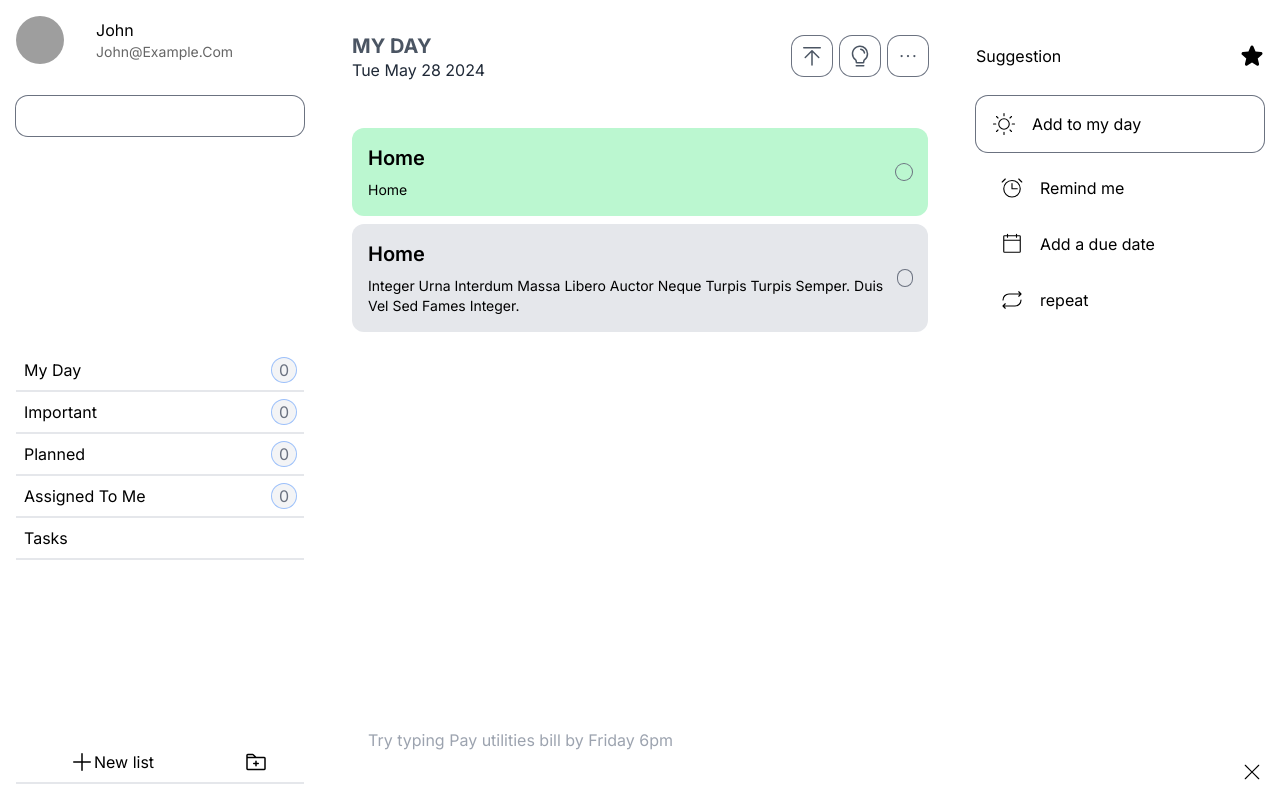
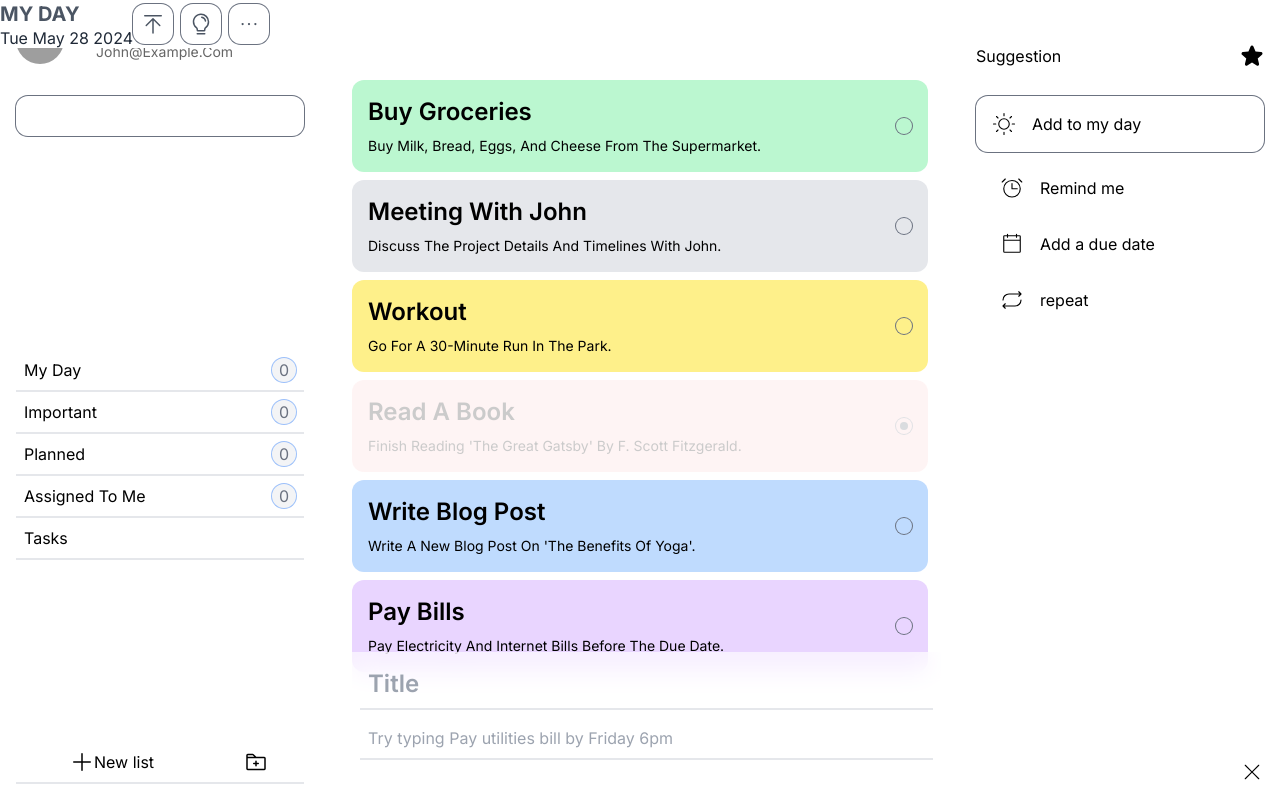
Before and after one commit to DUSHIME1212/Todo_list, a Next.js app: page / in a window 1280 px wide. Built offline with nearby package versions, Linux system fonts and the light colour scheme; grey boxes are pictures that could not be loaded.

Commit message:
middle content

```diff
--- a/app/page.tsx
+++ b/app/page.tsx
@@ -9,26 +9,53 @@ export default function Home() {
     }
     const todos = [
         {
-            title: "Home",
-            description: "Home",
+            title: "Buy Groceries",
+            description: "Buy milk, bread, eggs, and cheese from the supermarket.",
             done: false,
-            important:true,
+            important: true,
             bgcolor: "bg-green-200",
-
         },
         {
-            title: "Home",
-            description: "Integer urna interdum massa libero auctor neque turpis turpis semper. Duis vel sed fames integer.",
+            title: "Meeting with John",
+            description: "Discuss the project details and timelines with John.",
             done: false,
-            important:true,
+            important: true,
             bgcolor: "bg-gray-200",
+        },
+        {
+            title: "Workout",
+            description: "Go for a 30-minute run in the park.",
+            done: false,
+            important: true,
+            bgcolor: "bg-yellow-200",
+        },
+        {
+            title: "Read a Book",
+            description: "Finish reading 'The Great Gatsby' by F. Scott Fitzgerald.",
+            done: true,
+            important: true,
+            bgcolor: "bg-red-200 opacity-20",
+        },
+        {
+            title: "Write Blog Post",
+            description: "Write a new blog post on 'The Benefits of Yoga'.",
+            done: false,
+            important: true,
+            bgcolor: "bg-blue-200",
+        },
+        {
+            title: "Pay Bills",
+            description: "Pay electricity and internet bills before the due date.",
+            done: false,
+            important: true,
+            bgcolor: "bg-purple-200",
+        }
 
-        }
     ]
   return (
       <div className={'w-full md:w-2/4 p-8 relative'}>
           {/*topnav bar*/}
-        <header className={'bg-white flex justify-between items-center text-gray-600'}>
+        <header className={'bg-white flex justify-between fixed top-0 left-0 items-center text-gray-600'}>
             {/*right*/}
             <div>
                 <h1 className="font-bold text-xl">MY DAY</h1>
@@ -47,11 +74,11 @@ export default function Home() {
                 </button>
             </div>
         </header>
-          <main className={'mt-12 flex flex-col gap-2'}>
+          <main className={'mt-12 flex h-[calc(100vh-180px)] scroll-smooth overflow-y-auto flex-col gap-2'}>
               {todos.map((todo, index) => (
-                  <div className={`p-4 gap-2 flex items-center rounded-xl justify-between ${todo.bgcolor}`} key={index}>
+                  <div className={`p-4 gap-2 flex scroll-smooth items-center rounded-xl justify-between ${todo.bgcolor}`} key={index}>
                       <div className={'gap-2 flex flex-col'}>
-                          <h1 className={'text-xl font-semibold'}>{todo.title}</h1>
+                          <h1 className={'text-2xl font-semibold'}>{todo.title}</h1>
                           <p className={'text-sm'}>{todo.description}</p>
                       </div>
                       <div className={'flex items-center justify-center rounded-full size-4 ring-1 ring-gray-500 p-1'}>
@@ -63,8 +90,11 @@ export default function Home() {
               ))}
 
           </main>
-          <div className={'w-full max-w-[92%] p-2 absolute bottom-0 my-8'}>
-              <input type="text" name="" className={'w-full p-2 bg-transparent outline-none'} placeholder={'Try typing Pay utilities bill by Friday 6pm'} id="" />
+          <div className={'w-full max-w-[92%] bg-[#ffffff9f] backdrop-blur-md p-2 flex flex-col gap-2 absolute bottom-0 my-8'}>
+              <input type="text" name="" className={'w-full font-semibold border-b-2 text-2xl p-2 bg-transparent outline-none'}
+                     placeholder={'Title'} id=""/>
+              <input type="text" name="" className={'w-full p-2 border-b-2 bg-transparent outline-none'}
+                     placeholder={'Try typing Pay utilities bill by Friday 6pm'} id=""/>
           </div>
       </div>
   );
```
